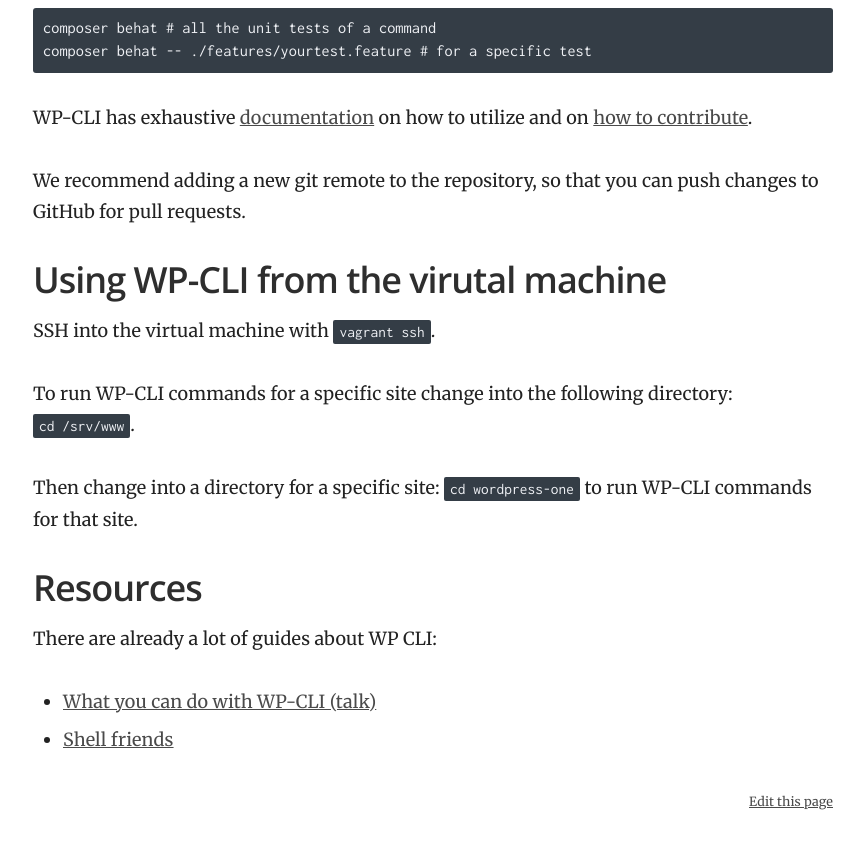
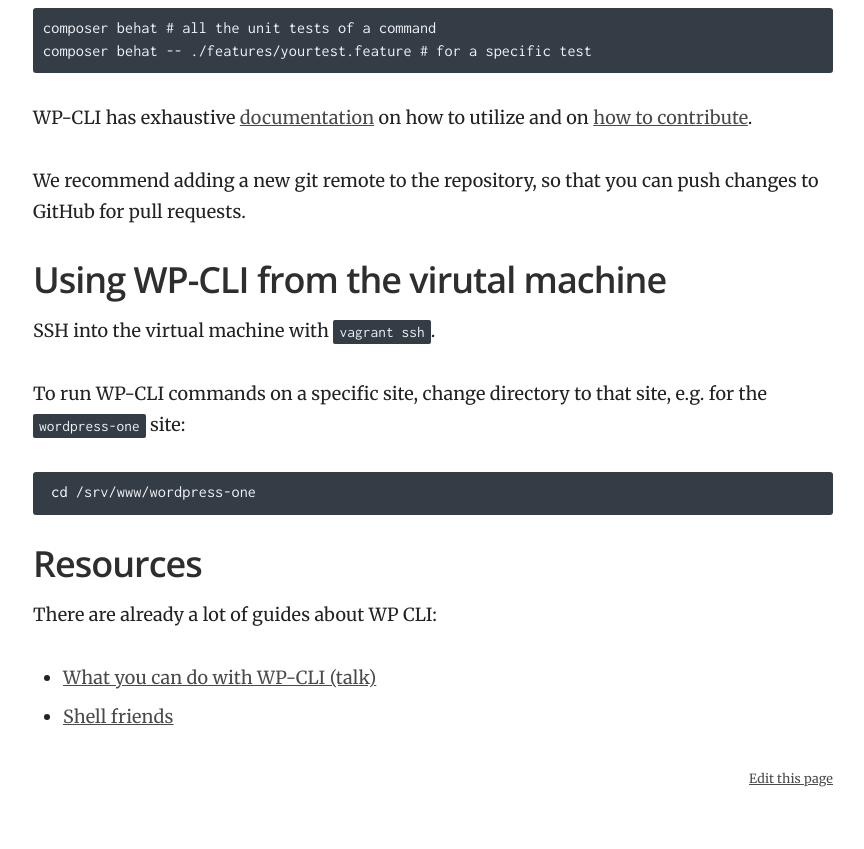
Before and after one commit to Varying-Vagrant-Vagrants/varyingvagrantvagrants.org, a Jekyll site: the page built from docs/en-US/references/wpcli.md, in a window 1280 px wide and 900 px high, scrolled down 1326 px, cut to the strip 39-888 px from the top of the window. Shown: the whole strip, without its empty margins (357-1221 px from the left). Built offline with Jekyll 4.4.1, drawn with Linux system fonts in a browser that asks for light colours.

Commit message:
Update wpcli.md

````diff
--- a/docs/en-US/references/wpcli.md
+++ b/docs/en-US/references/wpcli.md
@@ -43,9 +43,11 @@ We recommend adding a new git remote to the repository, so that you can push cha
 
 SSH into the virtual machine with `vagrant ssh`.
 
-To run WP-CLI commands for a specific site change into the following directory: `cd /srv/www`.
+To run WP-CLI commands on a specific site, change directory to that site, e.g. for the `wordpress-one` site:
 
-Then change into a directory for a specific site: `cd wordpress-one` to run WP-CLI commands for that site.
+ ```shell
+ cd /srv/www/wordpress-one
+ ```
 
 ## Resources
 
````
